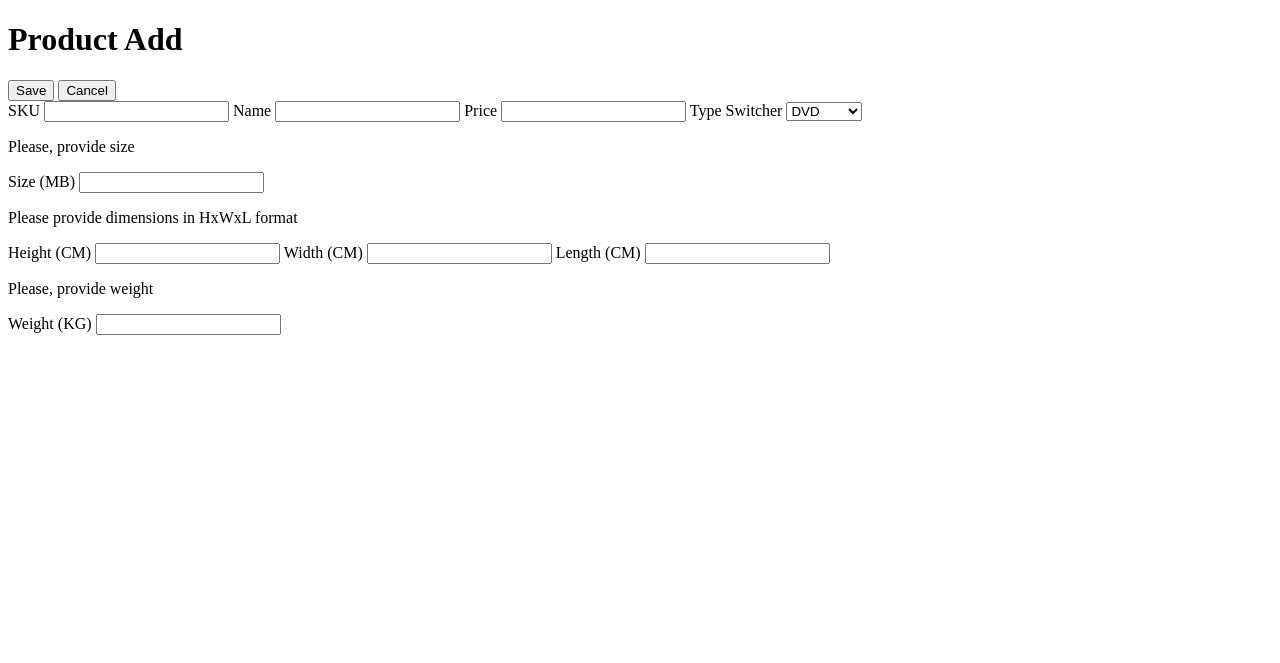
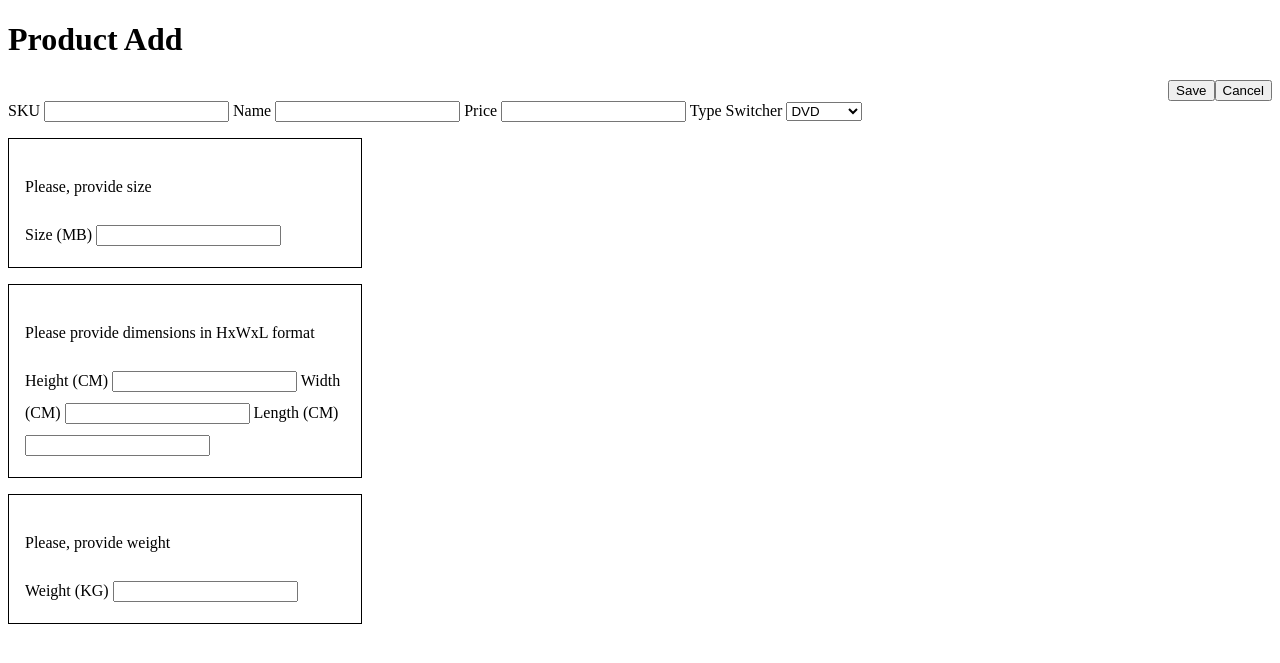
Before and after one commit to TimTimDev/scandi-test, a PHP site: page /product-add.php in a window 1280 px wide. Shown: the top 663 px of the page. Run offline with PHP 8.4, Linux system fonts and the light colour scheme.

Commit message:
Added "styling"

```diff
--- a/product-add.php
+++ b/product-add.php
@@ -4,16 +4,17 @@
     <meta charset="UTF-8">
     <meta http-equiv="X-UA-Compatible" content="IE=edge">
     <meta name="viewport" content="width=device-width, initial-scale=1.0">
+    <link rel="stylesheet" href="style.css">
     <title>Add a product</title>
 </head>
 <body>
-    <div class="product-add-header">
+    <header class="product-add-header">
         <h1>Product Add</h1>
         <div class="header-btns">
             <a href="index.php"><button>Save</button></a>
             <a href="index.php"><button>Cancel</button></a>
         </div>
-    </div>
+    </header>
 
     <form action="/product-add.php" id="product_form" method="get">
         <label for="sku">SKU</label>
@@ -31,13 +32,13 @@
         </select>
 
         <div class="attribute-field">
-            <div class="dvd-form">
+            <div class="boxed dvd-form">
                 <p>Please, provide size</p>
                 <label for="size">Size (MB)</label>
                 <input type="number" id="size" name="size">
             </div>
 
-            <div class="furniture-form">
+            <div class="boxed furniture-form">
                 <p>Please provide dimensions in HxWxL format</p>
                 <label for="height">Height (CM)</label>
                 <input type="number" id="height" name="height">
@@ -47,7 +48,7 @@
                 <input type="number" id="length" name="length">
             </div>
 
-            <div class="book-form">
+            <div class="boxed book-form">
                 <p>Please, provide weight</p>
                 <label for="weight">Weight (KG)</label>
                 <input type="number" id="weight" name="weight">
--- a/style.css
+++ b/style.css
@@ -22,3 +22,14 @@
     padding: 1rem;
     width: 10rem;
 }
+
+.boxed {
+    padding: 1rem;
+    margin-top: 1rem;
+    line-height: 2;
+    justify-content: center;
+    border: 1px solid black;
+    flex-direction: column;
+    align-items: center;
+    width: 20rem;
+}
```
